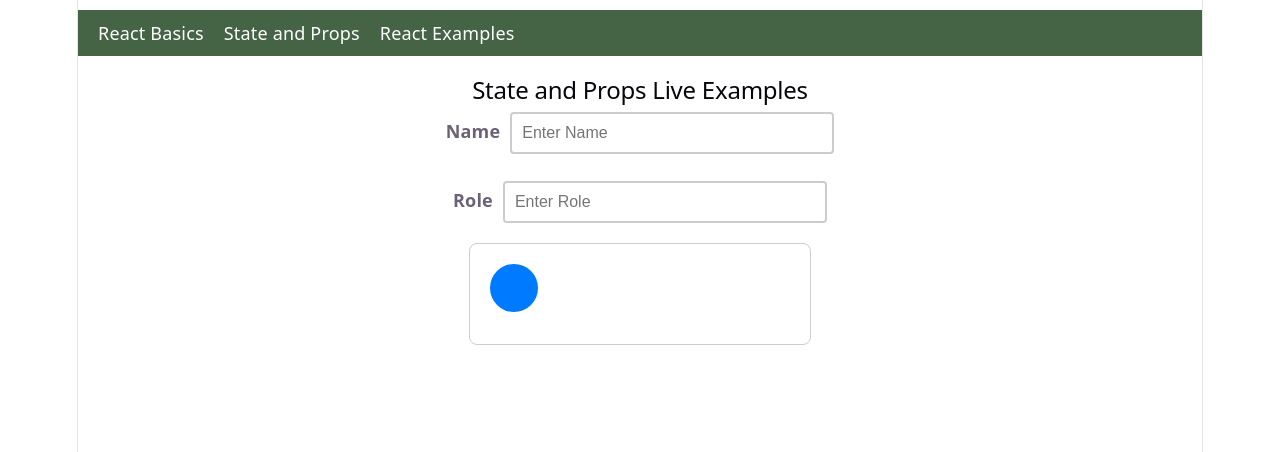
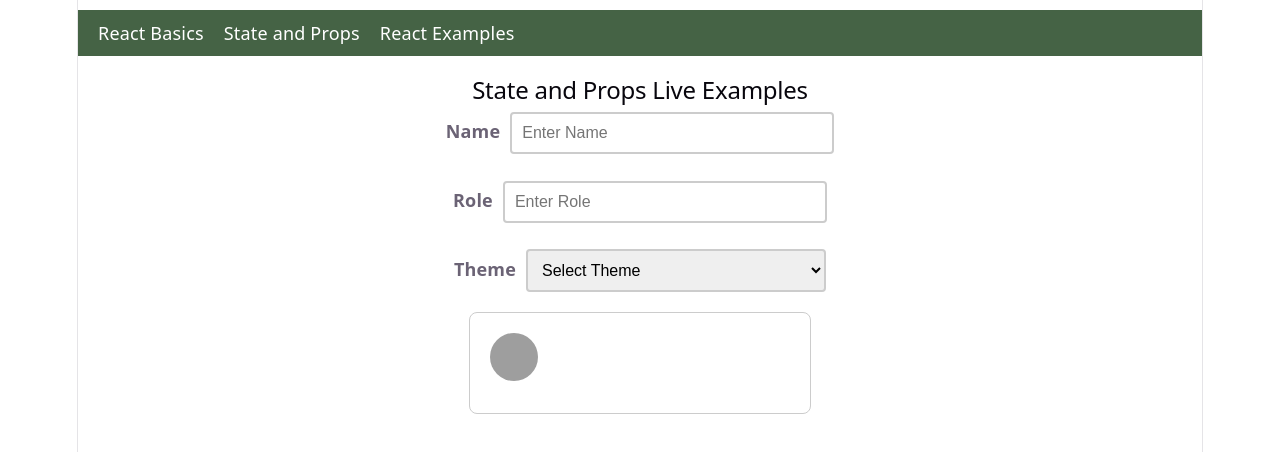
Before and after one commit to sheraz2882/ReactBasics, a React (Vite) app: page /state-and-props in a window 1280 px wide. Shown: the top 452 px of the page. Built offline with nearby package versions, Linux system fonts and the light colour scheme.

Commit message:
dynamic prop update added

```diff
--- a/src/StateProps.tsx
+++ b/src/StateProps.tsx
@@ -3,13 +3,28 @@ import React, { useState } from 'react';
 type UserInfoCardProps = {
     name: string;
     role: string;
+    theme: string;
 }
 
-function UserInfoCard({name, role} : UserInfoCardProps) {
+function UserInfoCard({name, role, theme} : UserInfoCardProps) {
+
+    var themeColor = '';
+
+    if(theme === 'orange') {
+        themeColor = '#ff5722';
+    }else if(theme === 'blue') {
+        themeColor = '#2196f3';
+    }else if(theme === 'green') {
+        themeColor = '#4caf50';
+    }else{
+        themeColor = '#9e9e9e';
+    }
+
+    console.log(themeColor);
 
     return (
         <div className='user-info-card'>
-            <p style={{backgroundColor: '#007bff', color: '#fff'}} className="user-profile">{name.charAt(0).toUpperCase()}</p>
+            <p style={{backgroundColor: themeColor, color: '#fff'}} className="user-profile">{name.charAt(0).toUpperCase()}</p>
             <p className="user-name">{name}</p>
             <p className="user-role">{role}</p>
 
@@ -23,6 +38,8 @@ function UserInfoCard({name, role} : UserInfoCardProps) {
 export const  StateProps = () => {
     const [name, setName] = useState('');
     const [role, setRole] = useState('');
+    const [theme, setTheme] = useState('');
+
 
 
     return (
@@ -46,7 +63,7 @@ export const  StateProps = () => {
                 <br/>
                 <br/>
 
-<label style={{fontWeight: 'bold', marginRight: '10px'}}>
+            <label style={{fontWeight: 'bold', marginRight: '10px'}}>
                 Role
             </label>
 
@@ -59,10 +76,30 @@ export const  StateProps = () => {
                         setRole(e.target.value);
                     }}
                 />
+                <br/>
+                <br/>
+
+            <label style={{fontWeight: 'bold', marginRight: '10px'}}>
+                Theme
+            </label>
+
+            <select
+            className='input-field'
+            value={theme}
+            onChange={(e) => {
+                setTheme(e.target.value);
+            }}>
+
+                    <option value="">Select Theme</option>
+                    <option value="orange">Orange</option>
+                    <option value="blue">Blue</option>
+                    <option value="green">Green</option>
 
 
+            </select>
 
-            {UserInfoCard({name, role})}
+
+            {UserInfoCard({name, role, theme})}
 
 
         </div>
```
